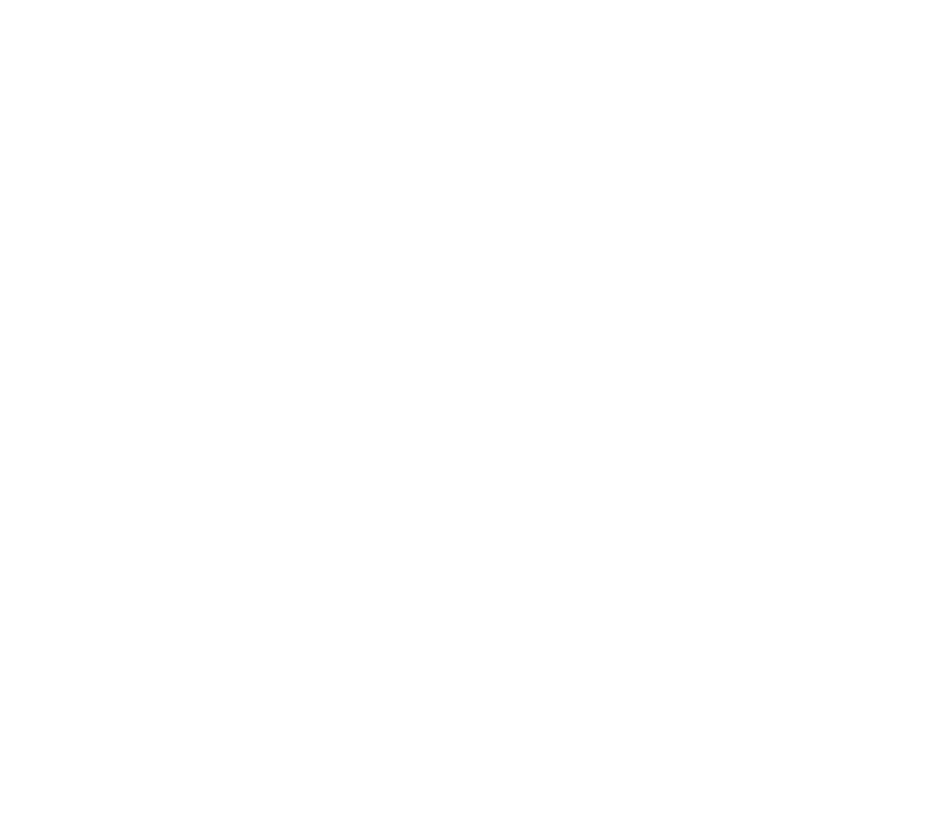
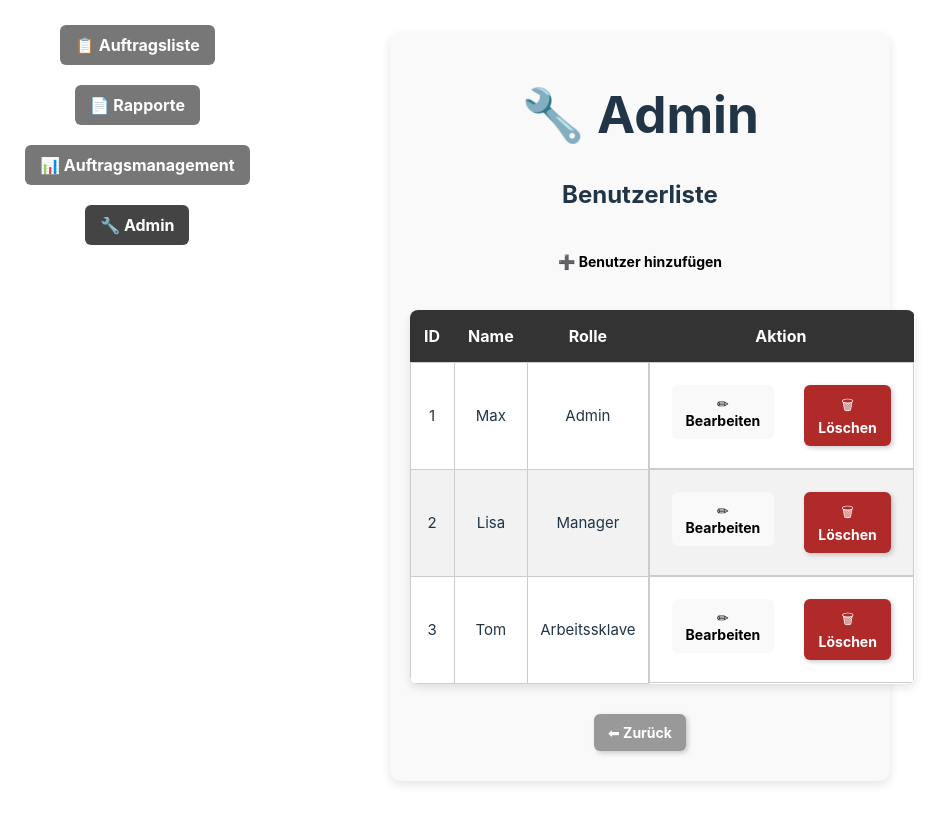
Before and after one commit to awulz/Service-Auftrag, a React (Vite) app in the folder frontend/: page /adminbereich in a window 1280 px wide. Before the commit this address had no page. Shown: the whole page, without its empty margins (0-952 px from the left). Built offline with nearby package versions, Linux system fonts and the light colour scheme.

Commit message:
Admin-Bereich-CSS

```diff
--- a/frontend/src/App.jsx
+++ b/frontend/src/App.jsx
@@ -4,6 +4,10 @@
 import Rapporte from "./components/Rapporte";
 import Auftragsmanagement from "./components/Auftragsmanagement";
 import AuftragsBearbeitung from "./components/AuftragsBearbeitung";
+import AdminBereich from "./components/AdminBereich";
+import BenutzerHinzufuegen from "./components/Benutzerhinzufuegen";
+import BenutzerBearbeiten from "./components/Benutzerbearbeiten";
+
 import "./App.css";
 
 function App() {
@@ -13,10 +17,14 @@
                 <Routes>
                     <Route path="/" element={<AuftragsListe />} />
                     <Route path="/rapporte/:id" element={<Rapporte />} />
-                    <Route path="/rapporte" element={<Rapporte />} />
                     <Route path="/auftrag-erfassen" element={<AuftragForm />} />
                     <Route path="/auftragsmanagement" element={<Auftragsmanagement />} />
                     <Route path="/auftrag-bearbeiten/:id" element={<AuftragsBearbeitung />} />
+
+                    {/* ✅ Korrekte Schreibweise */}
+                    <Route path="/adminbereich" element={<AdminBereich />} />
+                    <Route path="/admin/benutzerhinzufuegen" element={<BenutzerHinzufuegen />} />
+                    <Route path="/admin/benutzerbearbeiten/:id" element={<BenutzerBearbeiten />} />
                 </Routes>
             </div>
         </Router>
--- /dev/null
+++ b/frontend/src/components/AdminBereich.css
@@ -0,0 +1,99 @@
+/* Hauptcontainer */
+.admin-container {
+    max-width: 80%;
+    margin: auto;
+    padding: 20px;
+    text-align: center;
+    background-color: #f9f9f9; /* Helles Grau für bessere Lesbarkeit */
+    border-radius: 10px;
+    box-shadow: 0px 4px 10px rgba(0, 0, 0, 0.1);
+}
+
+/* Tabelle-Styling */
+.admin-tabelle {
+    width: 100%;
+    border-collapse: collapse;
+    margin-top: 20px;
+    background-color: white;
+    border-radius: 8px;
+    overflow: hidden;
+    box-shadow: 0px 4px 8px rgba(0, 0, 0, 0.1);
+}
+
+/* Tabellen-Kopf */
+.admin-tabelle th {
+    background-color: #333; /* Dunkelgrau */
+    color: white;
+    padding: 14px;
+    font-size: 16px;
+}
+
+/* Tabellen-Zellen */
+.admin-tabelle td {
+    border: 1px solid #ccc;
+    padding: 12px;
+    text-align: center;
+    font-size: 15px;
+}
+
+/* Abwechselnde Zeilenfarben */
+.admin-tabelle tr:nth-child(even) {
+    background-color: #f2f2f2;
+}
+
+.admin-tabelle tr:nth-child(odd) {
+    background-color: #ffffff;
+}
+
+/* Hover-Effekt für Zeilen */
+.admin-tabelle tr:hover {
+    background-color: #d5d5d5;
+    transition: 0.3s;
+}
+
+/* Sidebar-Styling */
+.sidebar {
+    display: flex;
+    flex-direction: column;
+    position: absolute;
+    left: 20px;
+    top: 20px;
+    gap: 10px;
+}
+
+/* Sidebar-Buttons */
+.sidebar button {
+    padding: 10px 15px;
+    font-size: 16px;
+    border: none;
+    cursor: pointer;
+    border-radius: 6px;
+    transition: 0.3s;
+    font-weight: bold;
+    background-color: #777;
+    color: white;
+}
+
+/* Aktiver Button */
+.sidebar button.active {
+    background-color: #444;
+}
+
+/* Hover-Effekt */
+.sidebar button:hover {
+    background-color: #555;
+    transform: scale(1.05);
+}
+
+/* Button-Container */
+.button-container {
+    margin-top: 20px;
+    text-align: center;
+}
+
+/* Allgemeine Button-Styling */
+.btn {
+    padding: 10px 14px;
+    font-size: 14px;
+    border: none
+}
--- /dev/null
+++ b/frontend/src/components/AdminBereich.jsx
@@ -0,0 +1,74 @@
+import { Link } from "react-router-dom";
+import { useState } from "react";
+import "./AdminBereich.css";
+
+function AdminBereich() {
+    const [users, setUsers] = useState([
+        { id: 1, name: "Max", rolle: "Admin" },
+        { id: 2, name: "Lisa", rolle: "Manager" },
+        { id: 3, name: "Tom", rolle: "Arbeitssklave" }
+    ]);
+
+    const handleDelete = (id) => {
+        setUsers(users.filter(user => user.id !== id));
+    };
+
+    return (
+        <div className="admin-container">
+            <div className="sidebar">
+                <Link to="/"><button>📋 Auftragsliste</button></Link>
+                <Link to="/rapporte"><button>📄 Rapporte</button></Link>
+                <Link to="/auftragsmanagement"><button>📊 Auftragsmanagement</button></Link>
+                <Link to="/adminbereich"><button className="active">🔧 Admin</button></Link>
+            </div>
+
+            <div className="main-content">
+                <h1>🔧 Admin</h1>
+                <div className="top-section">
+                    <h2>Benutzerliste</h2>
+                    <Link to="/admin/benutzerhinzufuegen">
+                        <button className="btn add-user">➕ Benutzer hinzufügen</button>
+                    </Link>
+                </div>
+
+                <table className="admin-tabelle">
+                    <thead>
+                        <tr>
+                            <th>ID</th>
+                            <th>Name</th>
+                            <th>Rolle</th>
+                            <th>Aktion</th>
+                        </tr>
+                    </thead>
+                    <tbody>
+                        {users.length > 0 ? (
+                            users.map((user) => (
+                                <tr key={user.id}>
+                                    <td>{user.id}</td>
+                                    <td>{user.name}</td>
+                                    <td>{user.rolle}</td>
+                                    <td className="button-cell">
+                                        <Link to={`/admin/benutzerbearbeiten/${user.id}`}>
+                                            <button className="btn edit">✏ Bearbeiten</button>
+                                        </Link>
+                                        <button className="btn delete" onClick={() => handleDelete(user.id)}>🗑 Löschen</button>
+                                    </td>
+                                </tr>
+                            ))
+                        ) : (
+                            <tr><td colSpan="4">Keine Benutzer gefunden</td></tr>
+                        )}
+                    </tbody>
+                </table>
+
+                <div className="button-container">
+                    <Link to="/">
+                        <button className="btn back">⬅ Zurück</button>
+                    </Link>
+                </div>
+            </div>
+        </div>
+    );
+}
+
+export default AdminBereich;
--- a/frontend/src/components/AuftragsListe.jsx
+++ b/frontend/src/components/AuftragsListe.jsx
@@ -53,6 +53,12 @@
                 <Link to="/auftragsmanagement">
                     <button className="btn management">📊 Zum Auftragsmanagement</button>
                 </Link>
+
+                <Link to="/adminbereich">
+                    <button className="btn management">Adminbereich</button>
+                </Link>
+
+
             </div>
         </div>
     );
--- /dev/null
+++ b/frontend/src/components/BenutzerBearbeiten.jsx
@@ -0,0 +1,50 @@
+import { Link, useParams, useNavigate } from "react-router-dom";
+import { useState, useEffect } from "react";
+import "./AdminBereich.css";
+
+function BenutzerBearbeiten() {
+    const { id } = useParams();
+    const navigate = useNavigate();
+    const [formData, setFormData] = useState({
+        id: id,
+        name: "Dummy Name",
+        nachname: "Dummy Nachname",
+        passwort: "geheim",
+        rolle: "Admin"
+    });
+
+    useEffect(() => {
+        console.log("Lade Benutzerdaten für ID:", id);
+    }, [id]);
+
+    const handleChange = (e) => {
+        setFormData({ ...formData, [e.target.name]: e.target.value });
+    };
+
+    const handleSubmit = (e) => {
+        e.preventDefault();
+        console.log("Benutzer aktualisiert:", formData); // ✅ Mock-Daten
+        navigate("/adminbereich");
+    };
+
+    return (
+        <div className="form-container">
+            <h2>✏ Benutzer bearbeiten</h2>
+            <form onSubmit={handleSubmit}>
+                <input type="text" name="name" value={formData.name} onChange={handleChange} required />
+                <input type="text" name="nachname" value={formData.nachname} onChange={handleChange} required />
+                <select name="rolle" value={formData.rolle} onChange={handleChange} required>
+                    <option value="Admin">Admin</option>
+                    <option value="Manager">Manager</option>
+                    <option value="Arbeitssklave">Arbeitssklave</option>
+                </select>
+                <div className="button-container">
+                    <Link to="/adminbereich"><button className="btn back">⬅ Zurück</button></Link>
+                    <button type="submit" className="btn save">💾 Speichern</button>
+                </div>
+            </form>
+        </div>
+    );
+}
+
+export default BenutzerBearbeiten;
--- /dev/null
+++ b/frontend/src/components/BenutzerHinzufuegen.jsx
@@ -0,0 +1,52 @@
+import { Link, useNavigate } from "react-router-dom";
+import { useState } from "react";
+import "./AdminBereich.css";
+
+function BenutzerHinzufuegen() {
+    const navigate = useNavigate();
+    const [formData, setFormData] = useState({
+        id: "",
+        name: "",
+        nachname: "",
+        passwort: "",
+        rolle: ""
+    });
+
+    const handleChange = (e) => {
+        setFormData({ ...formData, [e.target.name]: e.target.value });
+    };
+
+    const handleSubmit = (e) => {
+        e.preventDefault();
+        console.log("Neuer Benutzer:", formData); // ✅ Mock-Daten
+        navigate("/adminbereich");
+    };
+
+    return (
+        <div className="form-container">
+            <h2>➕ Benutzer hinzufügen</h2>
+            <form onSubmit={handleSubmit}>
+                <input type="text" name="id" placeholder="Arbeiter ID" onChange={handleChange} required />
+                <input type="text" name="name" placeholder="Vorname" onChange={handleChange} required />
+                <input type="text" name="nachname" placeholder="Nachname" onChange={handleChange} required />
+                <input type="password" name="passwort" placeholder="Passwort" onChange={handleChange} required />
+
+                <select name="rolle" onChange={handleChange} required>
+                    <option value="">Wähle eine Rolle...</option>
+                    <option value="Admin">Admin</option>
+                    <option value="Manager">Manager</option>
+                    <option value="Arbeitssklave">Arbeitssklave</option>
+                </select>
+
+                <div className="button-container">
+                    <Link to="/adminbereich">
+                        <button className="btn back">⬅ Zurück</button>
+                    </Link>
+                    <button type="submit" className="btn save">💾 Speichern</button>
+                </div>
+            </form>
+        </div>
+    );
+}
+
+export default BenutzerHinzufuegen;
```
